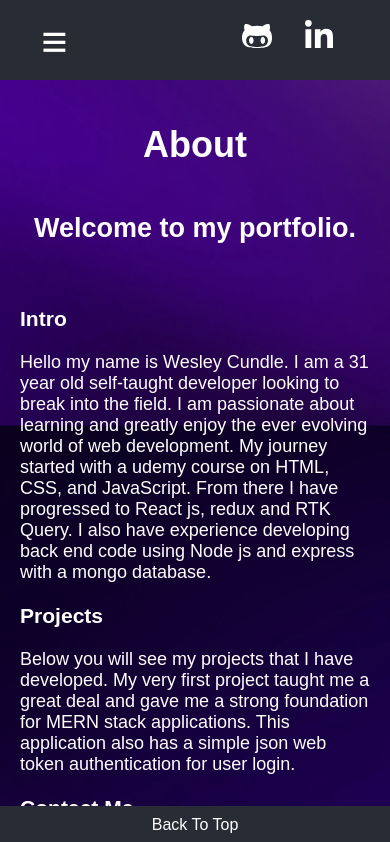
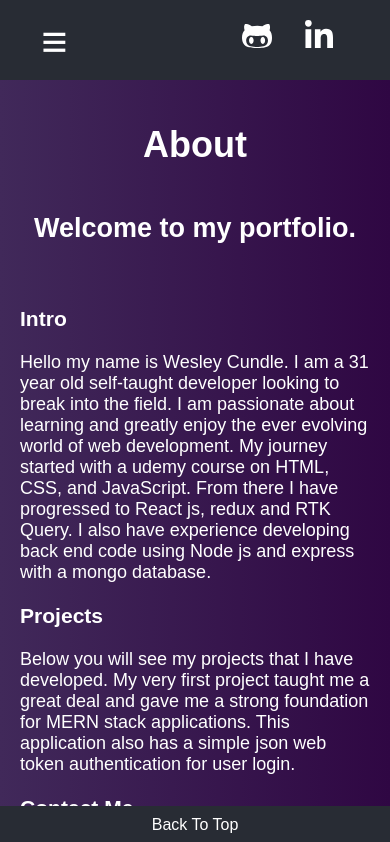
Before and after one commit to wesleycundle28/dev-portfolio, a React (Create React App) app: page / in a window 390 px wide. Shown: the top 842 px of the page. Built offline with nearby package versions, Linux system fonts and the light colour scheme.

Commit message:
ios background fix for screen <700px

```diff
--- a/src/App.css
+++ b/src/App.css
@@ -12,11 +12,21 @@ body {
   padding: 0;
 }
 
-/* @media (max-width: 700px) {
+@media (max-width: 700px) {
   body {
-    background-image: url("./assets/Images/abstractPurple-700x437.5.jpeg");
+    background: #41295a; /* fallback for old browsers */
+    background: -webkit-linear-gradient(
+      to left,
+      #2f0743,
+      #41295a
+    ); /* Chrome 10-25, Safari 5.1-6 */
+    background: linear-gradient(
+      to left,
+      #2f0743,
+      #41295a
+    ); /* W3C, IE 10+/ Edge, Firefox 16+, Chrome 26+, Opera 12+, Safari 7+ */
   }
-} */
+}
 
 a {
   color: #fff;
```
